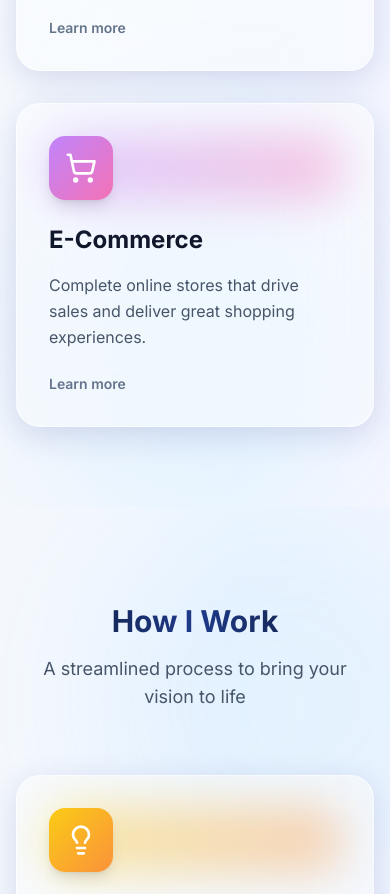
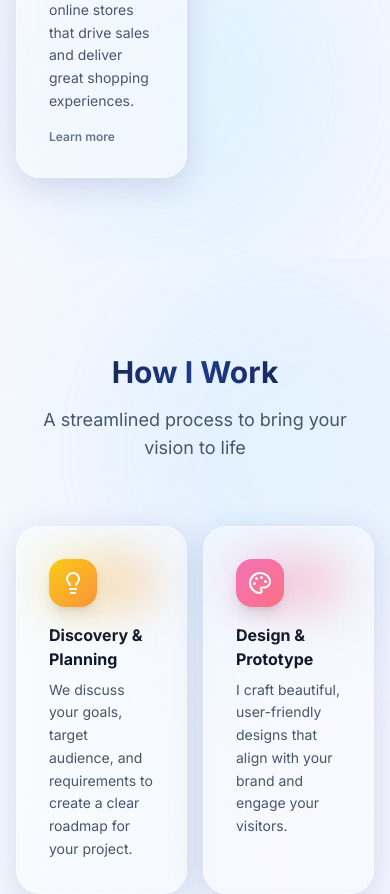
Before and after one commit to davikdigitals-del/portfolio, a Next.js app: page / in a window 390 px wide. Shown: the part 3000-3894 px from the top of the page. Built offline with nearby package versions, Linux system fonts and the light colour scheme.

Commit message:
Optimize mobile layout (2 columns everywhere) and add lazy loading for faster image loading

```diff
--- a/app/case-studies/page.tsx
+++ b/app/case-studies/page.tsx
@@ -110,14 +110,16 @@ export default function CaseStudies() {
       <section className="py-20 bg-gray-50">
         <div className="container-custom">
           <h2 className="text-3xl font-bold text-center mb-12">More Work</h2>
-          <div className="grid sm:grid-cols-2 lg:grid-cols-3 gap-6">
+          <div className="grid grid-cols-2 lg:grid-cols-3 gap-4 md:gap-6">
             {[7, 8, 9].map((num) => (
-              <div key={num} className="relative h-64 rounded-xl overflow-hidden shadow-lg hover:shadow-2xl transition-shadow group">
+              <div key={num} className="relative h-48 md:h-64 rounded-xl overflow-hidden shadow-lg hover:shadow-2xl transition-shadow group">
                 <Image
                   src={`/portfolio${num}.png`}
                   alt={`Portfolio ${num}`}
                   fill
                   className="object-cover group-hover:scale-110 transition-transform duration-500"
+                  loading="lazy"
+                  sizes="(max-width: 768px) 50vw, 33vw"
                 />
               </div>
             ))}
--- a/components/CaseStudyCard.tsx
+++ b/components/CaseStudyCard.tsx
@@ -28,6 +28,8 @@ export default function CaseStudyCard({
             alt={title}
             fill
             className="object-cover group-hover:scale-110 transition-transform duration-500"
+            loading="lazy"
+            sizes="(max-width: 768px) 50vw, 33vw"
           />
           <div className="absolute inset-0 bg-gradient-to-t from-black/60 to-transparent" />
         </div>
--- a/components/Process.tsx
+++ b/components/Process.tsx
@@ -46,7 +46,7 @@ export default function Process() {
           </p>
         </div>
 
-        <div className="grid md:grid-cols-2 lg:grid-cols-4 gap-8">
+        <div className="grid grid-cols-2 lg:grid-cols-4 gap-4 md:gap-8">
           {steps.map((step, index) => (
             <div
               key={index}
@@ -54,22 +54,22 @@ export default function Process() {
               style={{ animationDelay: `${index * 0.1}s` }}
             >
               {/* Step number */}
-              <div className="absolute -top-4 -right-4 text-6xl font-bold text-white/10">
+              <div className="absolute -top-4 -right-4 text-4xl md:text-6xl font-bold text-white/10">
                 {step.number}
               </div>
 
               {/* Icon */}
-              <div className="relative mb-6">
+              <div className="relative mb-4 md:mb-6">
                 <div className={`absolute inset-0 bg-gradient-to-r ${step.gradient} rounded-2xl blur-xl opacity-40 group-hover:opacity-60 transition-opacity`} />
-                <div className={`relative w-16 h-16 rounded-2xl bg-gradient-to-br ${step.gradient} flex items-center justify-center shadow-lg`}>
-                  <step.icon className="w-8 h-8 text-white" />
+                <div className={`relative w-12 h-12 md:w-16 md:h-16 rounded-2xl bg-gradient-to-br ${step.gradient} flex items-center justify-center shadow-lg`}>
+                  <step.icon className="w-6 h-6 md:w-8 md:h-8 text-white" />
                 </div>
               </div>
 
-              <h3 className="text-xl font-bold mb-3 text-slate-900">
+              <h3 className="text-base md:text-xl font-bold mb-2 md:mb-3 text-slate-900">
                 {step.title}
               </h3>
-              <p className="text-slate-600 leading-relaxed">
+              <p className="text-sm md:text-base text-slate-600 leading-relaxed">
                 {step.description}
               </p>
             </div>
--- a/components/RecentWork.tsx
+++ b/components/RecentWork.tsx
@@ -46,7 +46,7 @@ export default function RecentWork() {
           </Link>
         </div>
 
-        <div className="grid md:grid-cols-3 gap-8">
+        <div className="grid grid-cols-2 md:grid-cols-3 gap-4 md:gap-8">
           {recentProjects.map((project, index) => (
             <Link
               key={index}
@@ -57,20 +57,21 @@ export default function RecentWork() {
                 className="glass-card group p-0 overflow-hidden hover:scale-105 transition-all duration-500 cursor-pointer"
                 style={{ animationDelay: `${index * 0.1}s` }}
               >
-                <div className="relative h-64 overflow-hidden">
+                <div className="relative h-48 md:h-64 overflow-hidden">
                   <Image
                     src={project.image}
                     alt={project.title}
                     fill
                     className="object-cover group-hover:scale-110 transition-transform duration-500"
+                    loading="lazy"
                   />
                   <div className="absolute inset-0 bg-gradient-to-t from-slate-900/60 to-transparent" />
                 </div>
-                <div className="p-6">
-                  <div className="text-sm text-blue-600 font-semibold mb-2">
+                <div className="p-3 md:p-6">
+                  <div className="text-xs md:text-sm text-blue-600 font-semibold mb-1 md:mb-2">
                     {project.category}
                   </div>
-                  <h3 className="text-xl font-bold text-slate-900 group-hover:text-blue-600 transition-colors">
+                  <h3 className="text-sm md:text-xl font-bold text-slate-900 group-hover:text-blue-600 transition-colors">
                     {project.title}
                   </h3>
                 </div>
--- a/components/Services.tsx
+++ b/components/Services.tsx
@@ -34,7 +34,7 @@ export default function Services() {
           <p className="section-subtitle mt-4">Premium services tailored to your needs</p>
         </div>
 
-        <div className="grid md:grid-cols-3 gap-8">
+        <div className="grid grid-cols-2 md:grid-cols-3 gap-4 md:gap-8">
           {services.map((service, index) => (
             <div
               key={index}
@@ -42,20 +42,20 @@ export default function Services() {
               style={{ animationDelay: `${index * 0.1}s` }}
             >
               {/* Icon with gradient background */}
-              <div className="relative mb-6">
+              <div className="relative mb-4 md:mb-6">
                 <div className={`absolute inset-0 bg-gradient-to-r ${service.gradient} rounded-2xl blur-xl opacity-40 group-hover:opacity-60 transition-opacity`} />
-                <div className={`relative w-16 h-16 rounded-2xl bg-gradient-to-br ${service.gradient} flex items-center justify-center shadow-lg`}>
-                  <service.icon className="w-8 h-8 text-white" />
+                <div className={`relative w-12 h-12 md:w-16 md:h-16 rounded-2xl bg-gradient-to-br ${service.gradient} flex items-center justify-center shadow-lg`}>
+                  <service.icon className="w-6 h-6 md:w-8 md:h-8 text-white" />
                 </div>
               </div>
 
-              <h3 className="text-2xl font-bold mb-4 text-slate-900 group-hover:gradient-text transition-all">
+              <h3 className="text-lg md:text-2xl font-bold mb-2 md:mb-4 text-slate-900 group-hover:gradient-text transition-all">
                 {service.title}
               </h3>
-              <p className="text-slate-600 leading-relaxed">{service.description}</p>
+              <p className="text-sm md:text-base text-slate-600 leading-relaxed">{service.description}</p>
 
               {/* Hover indicator */}
-              <div className="mt-6 flex items-center gap-2 text-sm font-semibold text-slate-500 group-hover:text-blue-600 transition-colors">
+              <div className="mt-4 md:mt-6 flex items-center gap-2 text-xs md:text-sm font-semibold text-slate-500 group-hover:text-blue-600 transition-colors">
                 <span>Learn more</span>
                 <div className="w-0 group-hover:w-6 h-0.5 bg-gradient-to-r from-blue-400 to-cyan-400 transition-all duration-300 rounded-full" />
               </div>
```
